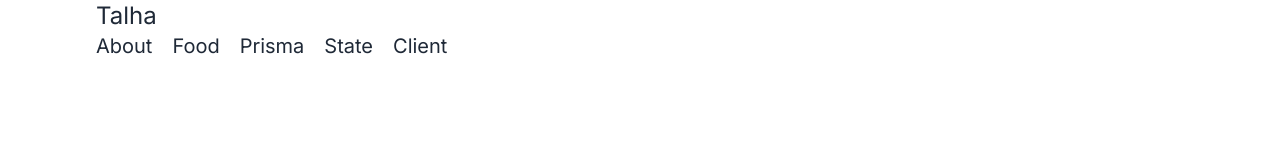
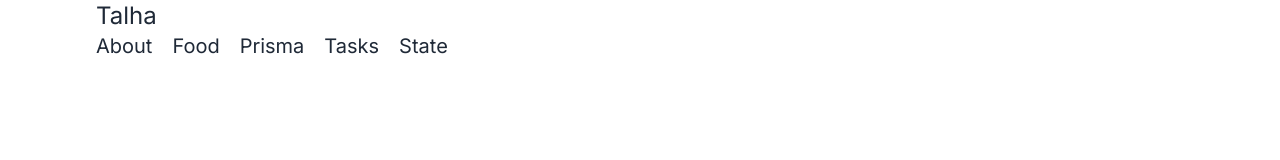
Before and after one commit to Talha-H/next14, a Next.js app in the folder nextjs14/: page / in a window 1280 px wide. Shown: the top 160 px of the page. Built offline with nearby package versions, Linux system fonts and the light colour scheme.

Commit message:
navBar menu change

```diff
--- a/nextjs14/Components/Nav.jsx
+++ b/nextjs14/Components/Nav.jsx
@@ -5,8 +5,8 @@ const links = [
   { href: "/about", name: "About" },
   { href: "/food", name: "Food" },
   { href: "/prismaEx", name: "Prisma" },
+  { href: "/tasks", name: "Tasks" },
   { href: "/state", name: "State" },
-  { href: "/clientF", name: "Client" },
 ];
 
 const Nav = () => {
```
